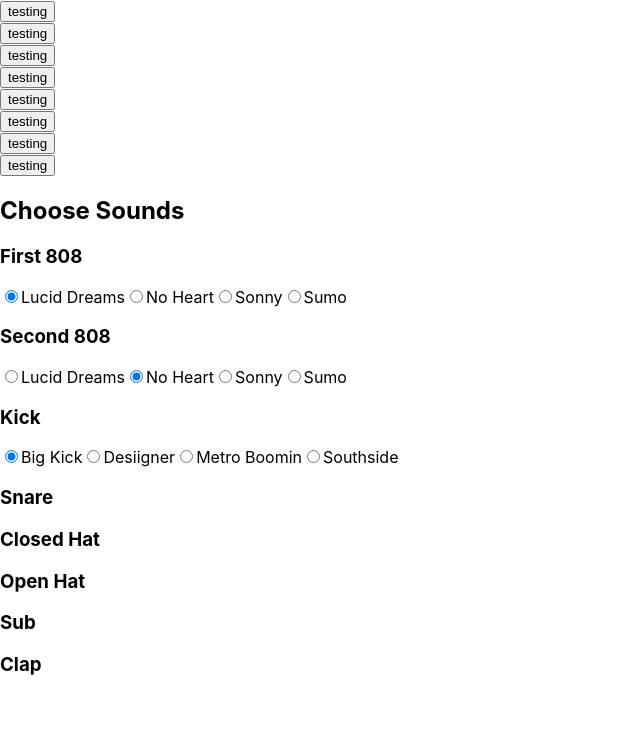
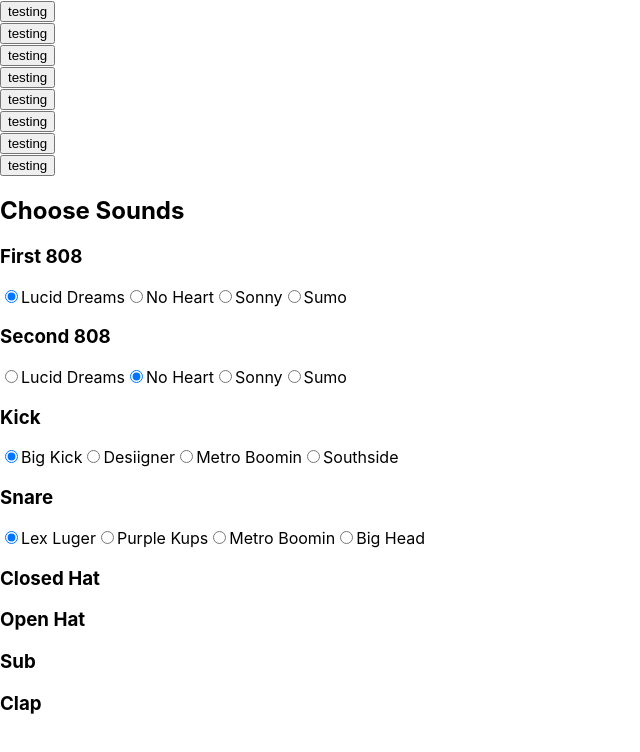
Before and after one commit to angmalone/midi, a React (Create React App) app: page / in a window 1280 px wide. Shown: the top 752 px of the page, without its empty margins (0-640 px from the left). Built offline with nearby package versions, Linux system fonts and the light colour scheme.

Commit message:
add snare

```diff
--- a/src/App.js
+++ b/src/App.js
@@ -41,10 +41,16 @@
     this.setState({ kick: kick });
   };
 
+  handleSnareChange = e => {
+    const snare = { ...this.state.snare };
+    snare.name = e.target.title;
+    snare.audio = e.target.value;
+    this.setState({ snare: snare });
+  };
+
   handleKeyDown = e => {
     if (e.key === "a") {
       console.log("a has been pressed");
-      console.log(this.state.first808);
       const audio = new Audio(`${this.state.first808.audio}`);
       audio.loop = false;
       audio.play();
@@ -109,6 +115,7 @@
           handleFirst808Change={this.handleFirst808Change}
           handleSecond808Change={this.handleSecond808Change}
           handleKickChange={this.handleKickChange}
+          handleSnareChange={this.handleSnareChange}
         />
       </div>
     );
--- a/src/SoundSelector.js
+++ b/src/SoundSelector.js
@@ -143,6 +143,47 @@
 
         <div className="snare">
           <h3>Snare</h3>
+          <label>
+            <input
+              type="radio"
+              onChange={this.props.handleSnareChange}
+              defaultChecked
+              value={this.props.sounds.sound3.audio}
+              name="snare"
+              title="Luger Snare"
+            />
+            Lex Luger
+          </label>
+          <label>
+            <input
+              type="radio"
+              onChange={this.props.handleSnareChange}
+              value={this.props.sounds.sound14.audio}
+              name="snare"
+              title="Purple Kups"
+            />
+            Purple Kups
+          </label>
+          <label>
+            <input
+              type="radio"
+              onChange={this.props.handleSnareChange}
+              value={this.props.sounds.sound15.audio}
+              name="snare"
+              title="Metro Snare"
+            />
+            Metro Boomin
+          </label>
+          <label>
+            <input
+              type="radio"
+              onChange={this.props.handleSnareChange}
+              value={this.props.sounds.sound16.audio}
+              name="snare"
+              title="Big Head"
+            />
+            Big Head
+          </label>
         </div>
 
         <div className="closed-hat">
--- a/src/sounds.js
+++ b/src/sounds.js
@@ -62,6 +62,21 @@
   sound13: {
     name: "Southside Kick",
     audio: "/sounds/SS_Kick.wav"
+  },
+
+  sound14: {
+    name: "Purple Kups",
+    audio: "/sounds/PK_Snare.wav"
+  },
+
+  sound15: {
+    name: "Metro Snare",
+    audio: "/sounds/MB_Snare.wav"
+  },
+
+  sound16: {
+    name: "Big Head",
+    audio: "/sounds/BH_Snare.wav"
   }
 };
 
```
